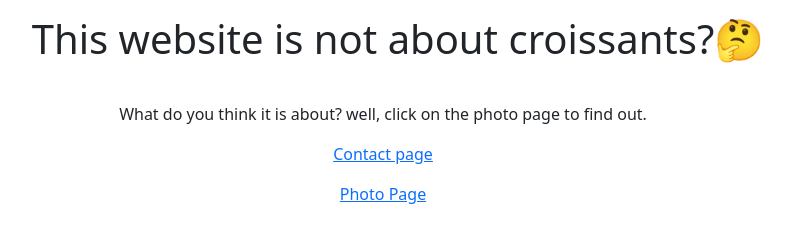
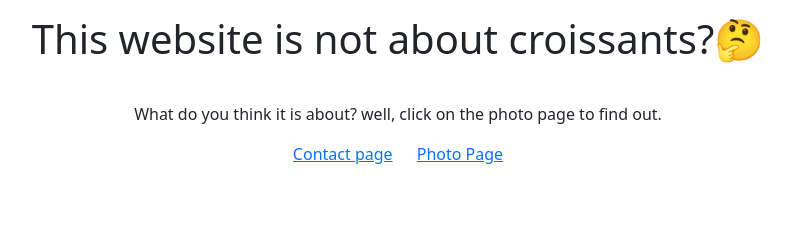
Before and after one commit to livjanua/Croissant, a plain HTML site: page index.html in a window 1280 px wide. Shown: the whole page, without its empty margins (242-1034 px from the left). Drawn offline with nearby package versions, Linux system fonts and the light colour scheme.

Commit message:
Added links to footer

```diff
--- a/index.html
+++ b/index.html
@@ -14,7 +14,8 @@
   </p>
 
 
- <p> <a href="contact.html">Contact page</a> </p> <p><a href="photo.html">Photo Page</a>
-  </p>
+ <footer> <a href="contact.html">Contact page</a>
+  <a href="photo.html">Photo Page</a>
+ </footer>
   </body>
 </html>
--- a/src/style.css
+++ b/src/style.css
@@ -16,10 +16,18 @@ h1 {
 
 p {
   text-align: var(--text-align);
-  margin-right: 30px;
 }
 
 img {
   display: block;
   margin: 0 auto;
 }
+
+footer {
+  text-align: var(--text-align);
+  margin: 0 10px;
+}
+
+footer a {
+  margin: 0 10px;
+}
```
